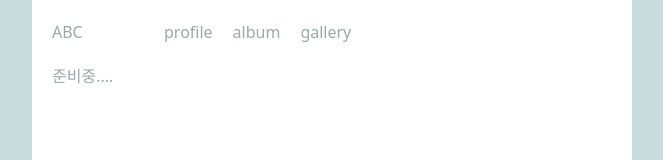
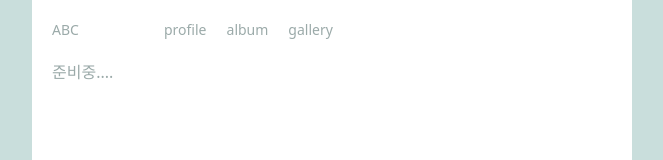
Before and after one commit to YOON3N4M/hanroro, a Next.js app: page /album in a window 1280 px wide. Shown: the top 160 px of the page, without its empty margins (308-971 px from the left). Built offline with nearby package versions, Linux system fonts and the light colour scheme.

Commit message:
fix: header text size

```diff
--- a/src/components/layout/Header.tsx
+++ b/src/components/layout/Header.tsx
@@ -6,7 +6,7 @@ function Header(props: HeaderProps) {
   const {} = props;
 
   return (
-    <header className="inner bg-white text-authentic">
+    <header className="inner bg-white text-authentic text-sm">
       <div className="flex !py-lg">
         <div className="basis-1/5">
           <Link href={"/"}>ABC</Link>
```
